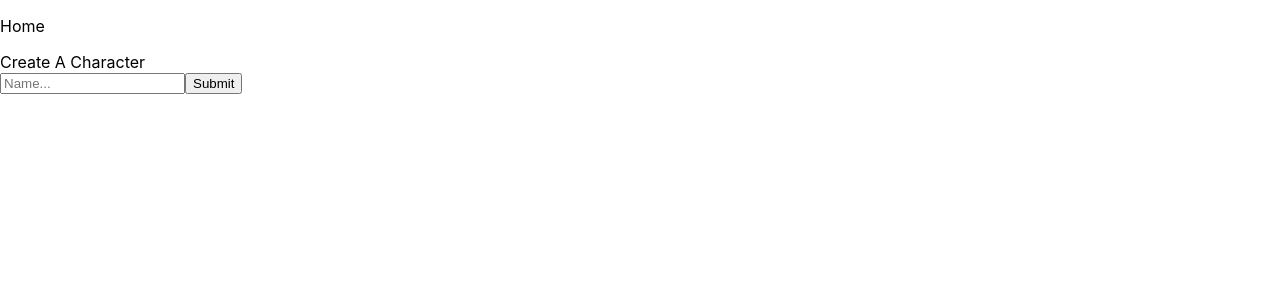
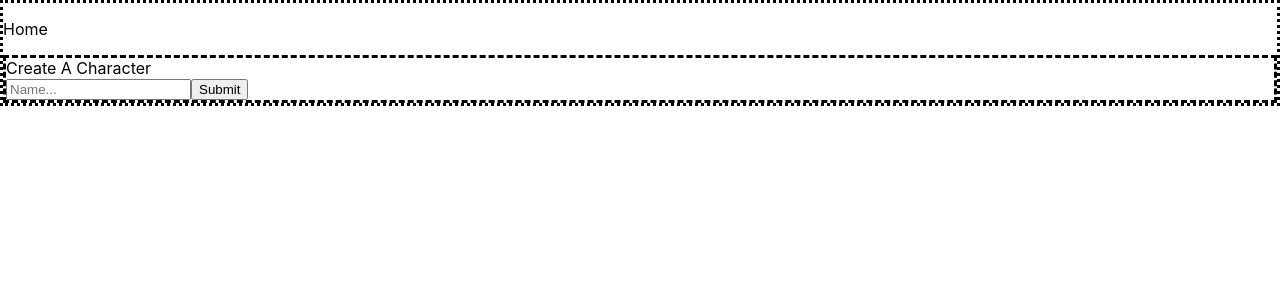
Before and after one commit to slopez421/character-creator, a React (Create React App) app: page / in a window 1280 px wide. Shown: the top 300 px of the page. Built offline with nearby package versions, Linux system fonts and the light colour scheme.

Commit message:
add borders for visual

```diff
--- a/src/App.css
+++ b/src/App.css
@@ -21,3 +21,11 @@
 .App-link {
   color: #61dafb;
 }
+
+form {
+  border-style: dashed;
+}
+
+.home {
+  border-style: dotted;
+}
--- a/src/components/Home.js
+++ b/src/components/Home.js
@@ -2,10 +2,10 @@ import React from "react";
 import CharacterForm from "./CharacterForm";
 
 function Home() {
-   return (<>
+   return (<div className="home">
    <p>Home</p>
    <CharacterForm />
-   </>
+   </div>
    )
 }
 
```
